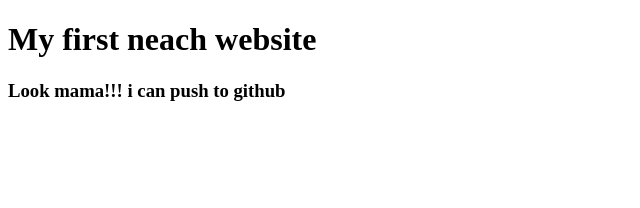
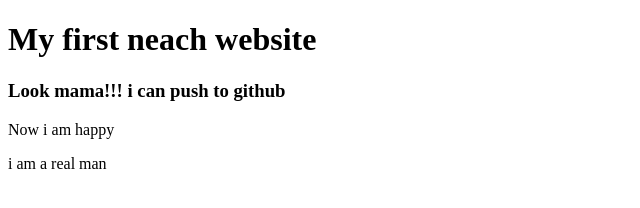
Before and after one commit to raselmollik/nicheWebsite, a plain HTML site: page index.html in a window 1280 px wide. Shown: the whole page, without its empty margins (0-640 px from the left). Drawn offline with Linux system fonts and the light colour scheme.

Commit message:
man added

```diff
--- a/index.html
+++ b/index.html
@@ -8,5 +8,7 @@
   <body>
     <h1>My first neach website</h1>
     <h3>Look mama!!! i can push to github</h3>
+    <p>Now i am happy</p>
+    <p>i am a real man</p>
   </body>
 </html>
```
